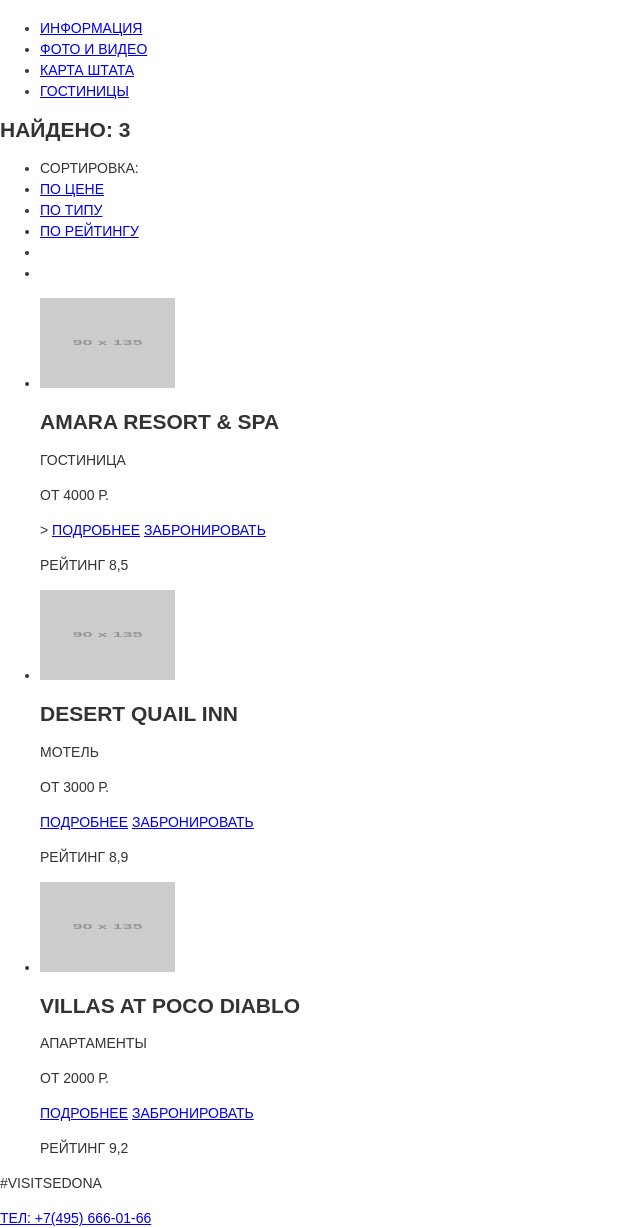
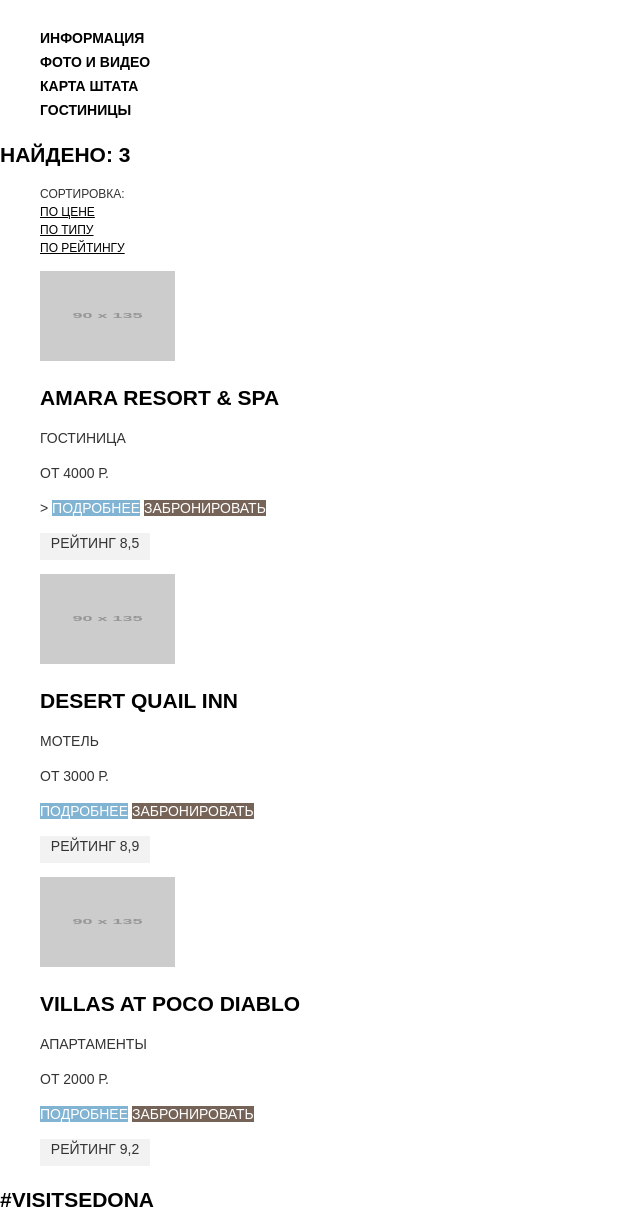
Before and after one commit to nsrusin/1534571-sedona-29, a plain HTML site: page hotels.html in a window 1280 px wide. Shown: the part 72-1300 px from the top of the page, without its empty margins (0-640 px from the left). Drawn offline with Linux system fonts and the light colour scheme; placeholder pictures from the web are drawn by us.

Commit message:
Доделано прошлое ДЗ + частично выполнены стили второй страницы

```diff
--- a/css/style.css
+++ b/css/style.css
@@ -4,6 +4,7 @@
     --basic-white: #fff;
     --basic-blue: #81B3D2;
     --basic-brown: #766357;
+    --rating: #F2F2F2;
     --search-background-hover: #604E43;
     --search-background-active: #503E33;
     --basic-black-search: rgba(255,255,255,0.3)
@@ -23,12 +24,9 @@ body {
 
 .title {
     font-weight: bold;
+    line-height: 26px;
     font-size: 21px;
     color: var(--basic-black);
-}
-
-.sedona{
-    line-height: 26px;
 }
 
 .nav{
@@ -43,7 +41,7 @@ body {
 
 .nav-links{
     font-weight: bold;
-    font-size: 15px;
+    font-size: 14px;
     text-transform: uppercase;
     color: var(--basic-black);
     text-decoration: none;
@@ -71,6 +69,7 @@ body {
 
 .offer {
     font-size: 14px;
+    line-height: 26px;
     font-weight: 400;
 }
 
@@ -102,30 +101,6 @@ body {
     background: var(--basic-brown);
 }
 
-.nav-links:link{
-
-}
-
-.nav-links:visited{
-
-}
-
-.nav-links:hover{
-
-}
-
-.nav-links:active{
-
-}
-
-/* .search:link{
-
-}
-
-.search:visited{
-
-} */
-
 .search:hover{
     background: var(--search-background-hover);
 }
@@ -134,3 +109,65 @@ body {
     color: var(--basic-black-search);
     background: var(--search-background-active);
 }
+
+.visitsedona, .tel {
+    font-weight: bold;
+    font-size: 21px;
+    line-height: 26px;
+    color: var(--basic-black);
+    text-decoration: none;
+}
+
+.nav a:hover{
+    color: var(--basic-blue);
+}
+
+.nav a:active{
+    color: var(--basic-black);
+    opacity: 0.3;
+}
+
+.found{
+    font-weight: bold;
+    font-size: 21px;
+    line-height: 26px;
+    color: var(--basic-black);
+}
+
+.sorting{
+    font-size: 12px;
+    line-height: 18px;
+    list-style-type: none;
+}
+
+.sorting a{
+    color: var(--basic-black);
+}
+
+.more{
+    width: 110px;
+    height: 27px;
+    color: var(--basic-white);
+    background-color: var(--basic-blue);
+    text-decoration: none;
+}
+
+.book{
+    width: 142px;
+    height: 27px;
+    color: var(--basic-white);
+    background-color: var(--basic-brown);
+    text-decoration: none;
+}
+
+.rating{
+    background-color: var(--rating);
+    width: 110px;
+    height: 27px;
+    text-align: center;
+    vertical-align: middle;
+}
+
+.result{
+    list-style-type: none;
+}
--- a/hotels.html
+++ b/hotels.html
@@ -11,17 +11,17 @@
       <a href="index.html">
         <img src="http://via.placeholder.com/138x70" alt="Логотип Седоны" Width="138" Height="70">
       </a>
-      <nav>
+      <nav class="nav">
         <ul>
-          <li><a href="blank.html">Информация</a></li>
-          <li><a href="blank.html">Фото и видео</a></li>
-          <li><a href="blank.html">Карта штата</a></li>
-          <li><a href="hotels.html">Гостиницы</a></li>
+          <li><a href="blank.html" class="nav-links">Информация</a></li>
+          <li><a href="blank.html" class="nav-links">Фото и видео</a></li>
+          <li><a href="blank.html" class="nav-links">Карта штата</a></li>
+          <li><a href="hotels.html" class="nav-links">Гостиницы</a></li>
         </ul>
       </nav>
     </header>
     <main>
-<!--  <form action="https://echo.htmlacademy.ru/">
+<!--  <form class="hotelsform" action="https://echo.htmlacademy.ru/">
         <fieldset>
           <legend>Инфраструктура:</legend>
           <input type="checkbox" name="swimming-pool" checked>Бассейн</input>
@@ -42,8 +42,8 @@
         </fieldset>
       </form>-->
       <section>
-        <h2>НАЙДЕНО: 3</h2>
-        <ul>
+        <h2 class="title">НАЙДЕНО: 3</h2>
+        <ul class="sorting">
           <li>СОРТИРОВКА:</li>
           <li><a href="#">ПО ЦЕНЕ</a></li>
           <li><a href="#">ПО ТИПУ</a></li>
@@ -53,43 +53,43 @@
         </ul>
       </section>
       <section>
-        <ul>
+        <ul class="result">
           <li>
             <img src="http://via.placeholder.com/90x135" height="90" width="135" alt="AMARA RESORT & SPA">
-            <h2>AMARA RESORT & SPA</h2>
+            <h2 class="title">AMARA RESORT & SPA</h2>
             <p>ГОСТИНИЦА</p>
             <p>ОТ 4000 Р.</p>>
-            <a href="blank.html">ПОДРОБНЕЕ</a>
-            <a href="blank.html">ЗАБРОНИРОВАТЬ</a>
+            <a class="more" href="blank.html">ПОДРОБНЕЕ</a>
+            <a class="book" href="blank.html">ЗАБРОНИРОВАТЬ</a>
             <p></p> <!--Здесь будут выведены 4 звезды-->
-            <p>РЕЙТИНГ 8,5</p>
+            <p class="rating">РЕЙТИНГ 8,5</p>
           </li>
           <li>
             <img src="http://via.placeholder.com/90x135" height="90" width="135" alt="DESERT QUAIL INN">
-            <h2>DESERT QUAIL INN</h2>
+            <h2 class="title">DESERT QUAIL INN</h2>
             <p>МОТЕЛЬ</p>
             <p>ОТ 3000 Р.</p>
-            <a href="blank.html">ПОДРОБНЕЕ</a>
-            <a href="blank.html">ЗАБРОНИРОВАТЬ</a>
+            <a class="more" href="blank.html">ПОДРОБНЕЕ</a>
+            <a class="book" href="blank.html">ЗАБРОНИРОВАТЬ</a>
             <p></p> <!--Здесь будут выведены 3 звезды-->
-            <p>РЕЙТИНГ 8,9</p>
+            <p class="rating">РЕЙТИНГ 8,9</p>
           </li>
           <li>
             <img src="http://via.placeholder.com/90x135" height="90" width="135" alt="VILLAS AT POCO DIABLO">
-            <h2>VILLAS AT POCO DIABLO</h2>
+            <h2 class="title">VILLAS AT POCO DIABLO</h2>
             <p>АПАРТАМЕНТЫ</p>
             <p>ОТ 2000 Р.</p>
-            <a href="blank.html">ПОДРОБНЕЕ</a>
-            <a href="blank.html">ЗАБРОНИРОВАТЬ</a>
+            <a class="more" href="blank.html">ПОДРОБНЕЕ</a>
+            <a class="book" href="blank.html">ЗАБРОНИРОВАТЬ</a>
             <p></p> <!--Здесь будут выведены 2 звезды-->
-            <p>РЕЙТИНГ 9,2</p>
+            <p class="rating">РЕЙТИНГ 9,2</p>
           </li>
         </ul>
       </section>
     </main>
     <footer>
-      <p>#visitSEDONA</p>
-      <a href="tel:+79456660166">ТЕЛ: +7(495) 666-01-66</a>
+      <p class="visitsedona">#visitSEDONA</p>
+      <a href="tel:+79456660166" class="tel">ТЕЛ: +7(495) 666-01-66</a>
       <ul>
         <li>
           <a href="#">Twitter</a>
```
Also changed, not shown: index.html (+4 -4 lines).
